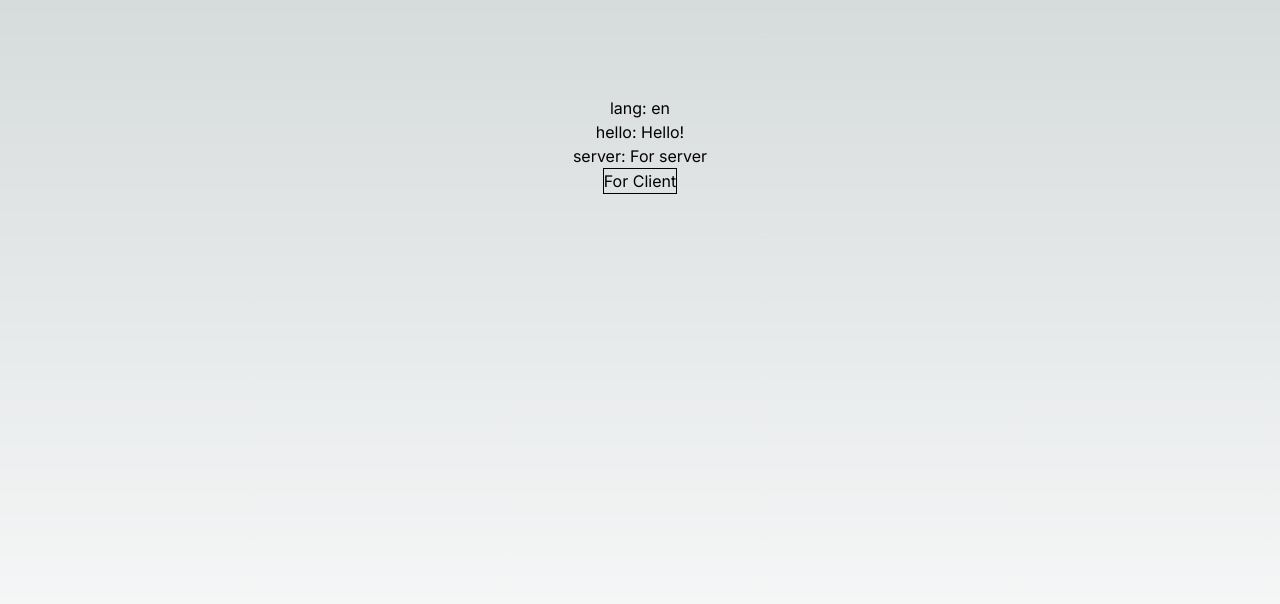
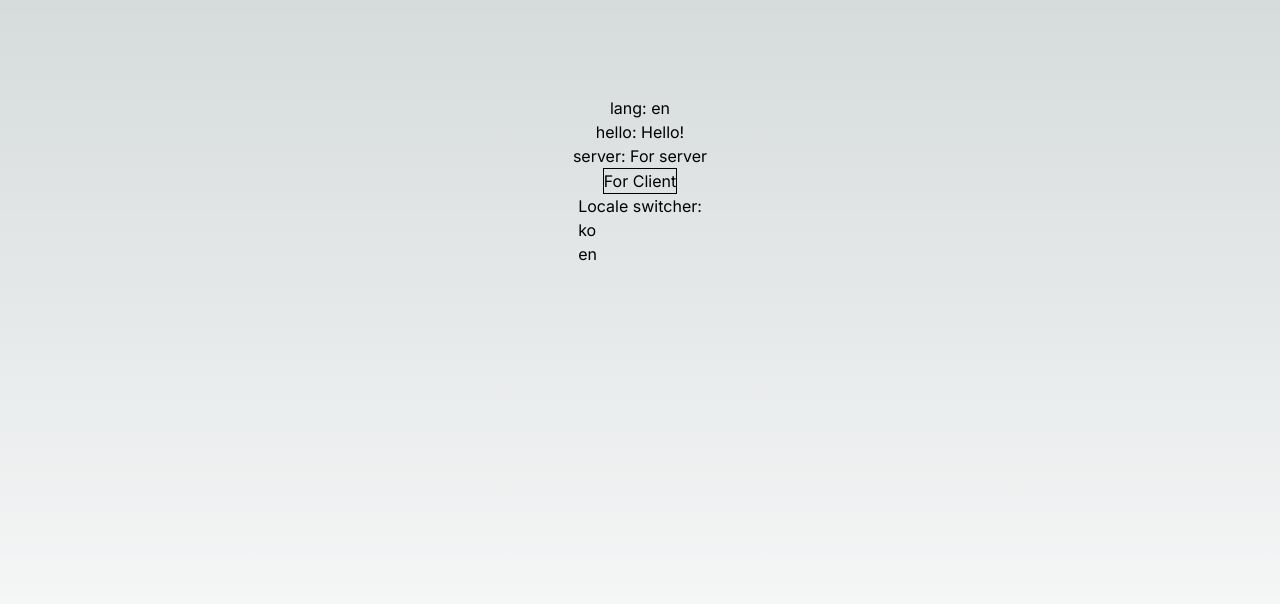
Before and after one commit to hmu332233/study.next13.4-locale, a Next.js app: page /en in a window 1280 px wide. Shown: the top 604 px of the page. Built offline with nearby package versions, Linux system fonts and the light colour scheme.

Commit message:
서버 컴포넌트와 일반 컴포넌트 모두 locale 처리하는 방법에 대한 테스트

```diff
--- a/src/app/[lang]/dictionaries.ts
+++ b/src/app/[lang]/dictionaries.ts
@@ -6,3 +6,7 @@ const dictionaries = {
 };
 
 export const getDictionary = async (locale: 'en' | 'ko') => dictionaries[locale]();
+export const useDictionary = async (locale: 'en' | 'ko') => {
+  const dictionary = await getDictionary(locale);
+  return (key: string) => dictionary[key] || key;
+}
--- a/src/app/[lang]/page.tsx
+++ b/src/app/[lang]/page.tsx
@@ -1,6 +1,8 @@
-'use client'
-import { useDictionary } from '@/contexts/DictionaryContext';
+// import { useDictionary } from '@/contexts/DictionaryContext';
+
 import Button from '../../components/HelloButton'
+import LocaleSwitcher from '@/components/LocaleSwitcher';
+import { useDictionary } from './dictionaries';
 
 type Props = {
   params: {
@@ -9,13 +11,14 @@ type Props = {
 }
 
 async function Home({ params: { lang }}: Props) {
-  const t = useDictionary();
+  const t = await useDictionary(lang);
   return (
     <main className="flex min-h-screen flex-col items-center p-24">
       <div>lang: {lang}</div>
       <div>hello: {t('hello')}</div>
       <div>server: {t('server')}</div>
       <Button />
+      <LocaleSwitcher />
     </main>
   )
 }
--- a/src/components/HelloButton.tsx
+++ b/src/components/HelloButton.tsx
@@ -1,3 +1,4 @@
+'use client'
 import { useDictionary } from "@/contexts/DictionaryContext";
 
 function Button() {
--- /dev/null
+++ b/src/components/LocaleSwitcher.tsx
@@ -0,0 +1,33 @@
+'use client'
+
+import { usePathname } from 'next/navigation';
+import Link from 'next/link';
+
+const locales = ['ko', 'en'];
+
+function LocaleSwitcher() {
+  const pathName = usePathname()
+  const redirectedPathName = (locale: string) => {
+    if (!pathName) return '/'
+    const segments = pathName.split('/')
+    segments[1] = locale
+    return segments.join('/')
+  }
+
+  return (
+    <div>
+      <p>Locale switcher:</p>
+      <ul>
+        {locales.map((locale) => {
+          return (
+            <li key={locale}>
+              <Link href={redirectedPathName(locale)}>{locale}</Link>
+            </li>
+          )
+        })}
+      </ul>
+    </div>
+  )
+}
+
+export default LocaleSwitcher;
```
